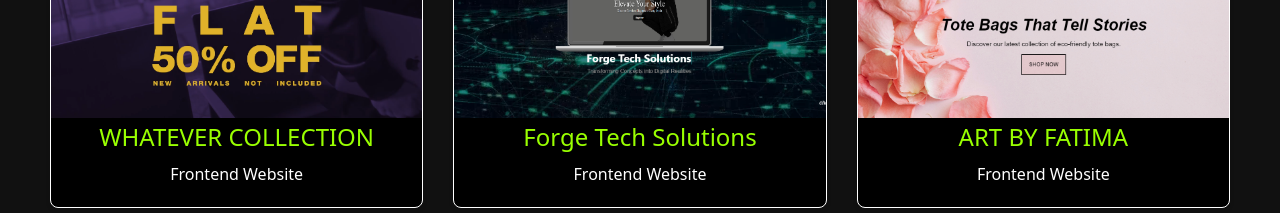
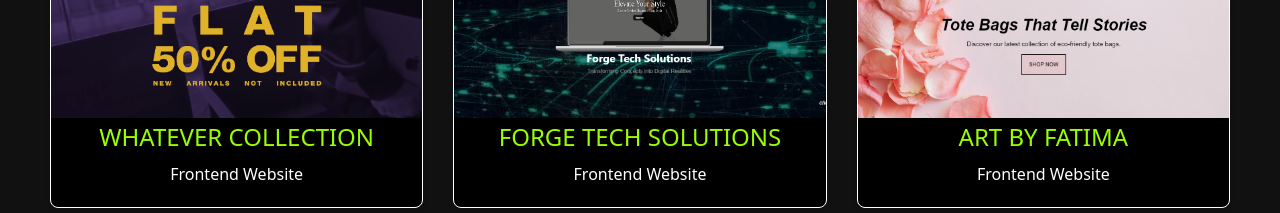
Before and after one commit to kkabdull247/abdullah, a plain HTML site: page index.html in a window 1280 px wide. Shown: the part 3620-3833 px from the top of the page. Drawn offline with nearby package versions, Linux system fonts and the light colour scheme.

Commit message:
Update index.html

```diff
--- a/index.html
+++ b/index.html
@@ -567,7 +567,7 @@
                         <button class="hover-btn">live view</button></a>
                 </div>
                 <div class="project-details">
-                    <h3>Forge Tech Solutions</h3>
+                    <h3>FORGE TECH SOLUTIONS</h3>
                     <p>Frontend Website</p>
                 </div>
             </div>
```
